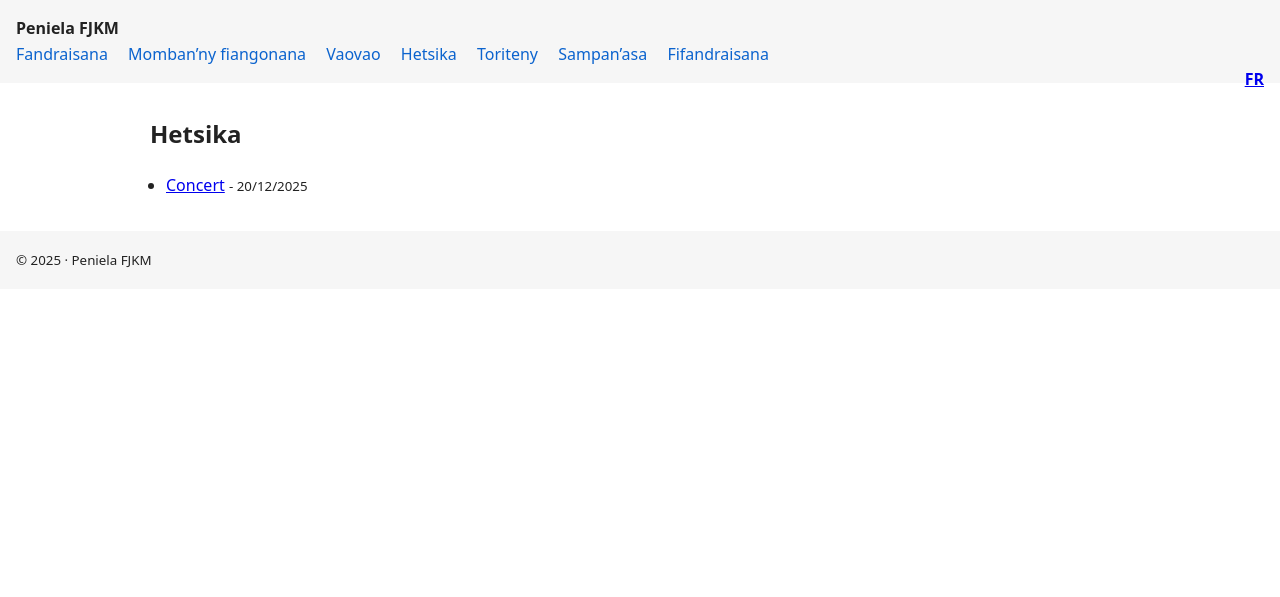
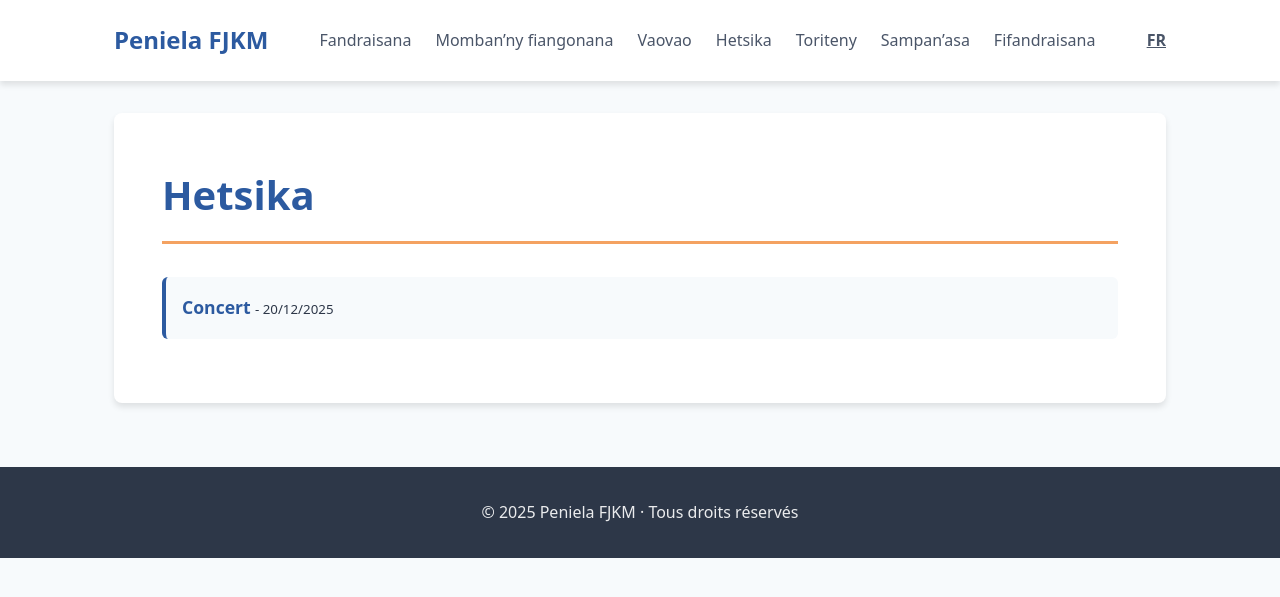
Before and after one commit to Ramaronera/fjkm-peniela, a Jekyll site: the page built from mg/hetsika.md, in a window 1280 px wide. Shown: the top 597 px of the page. Built offline with Jekyll 4.4.1, drawn with Linux system fonts in a browser that asks for light colours.

Commit message:
Refonte complète du design du site pour un look moderne et élégant
Améliorations majeures :
- CSS modernisé avec variables CSS, dégradés, ombres et animations
- Nouveau layout 'home' avec section hero pour les pages d'accueil
- Pages d'accueil redessinées avec contenu structuré (FR et MG)
- Header sticky avec navigation améliorée et effets hover
- Footer modernisé avec meilleure structure
- Design responsive pour mobile
- Système de cartes pour présenter les valeurs de l'église
- Palette de couleurs professionnelle (bleu primaire, orange secondaire)

Le site est maintenant plus attrayant, professionnel et moderne tout en
restant performant et accessible.

```diff
--- a/_includes/footer.html
+++ b/_includes/footer.html
@@ -1,3 +1,5 @@
 <footer class="site-footer">
-  <small>&copy; {{ site.time | date: "%Y" }} · {{ site.title }}</small>
+  <div class="container">
+    <p>&copy; {{ site.time | date: "%Y" }} {{ site.title }} · Tous droits réservés</p>
+  </div>
 </footer>
--- a/_includes/header.html
+++ b/_includes/header.html
@@ -1,5 +1,7 @@
 <header class="site-header">
-  <a class="brand" href="{{ '/' | append: page.lang | append: '/' | relative_url }}">{{ site.title }}</a>
-  {% include nav.html %}
-  {% include lang-switch.html %}
+  <div class="container">
+    <a class="brand" href="{{ '/' | append: page.lang | append: '/' | relative_url }}">{{ site.title }}</a>
+    {% include nav.html %}
+    {% include lang-switch.html %}
+  </div>
 </header>
--- a/assets/style.css
+++ b/assets/style.css
@@ -1,11 +1,310 @@
-:root { font-family: system-ui,-apple-system,Segoe UI,Roboto,Arial,sans-serif; }
-body { margin:0; color:#222; line-height:1.6; }
-.container { max-width: 980px; margin: 2rem auto; padding: 0 1rem; }
-.site-header,.site-footer { background:#f6f6f6; padding:1rem; }
-.brand { font-weight:700; color:#222; text-decoration:none; }
-.nav a { margin-right:1rem; text-decoration:none; color:#0b63ce; }
-.nav a:hover { text-decoration:underline; }
-.page h1, .list h1 { margin-top:0; }
-.lang { float:right; font-weight:600; }
-.list-items { padding-left:1rem; }
-.list-items li { margin:.25rem 0; }
+/* Variables */
+:root {
+  --primary-color: #2c5aa0;
+  --secondary-color: #f4a261;
+  --text-dark: #2d3748;
+  --text-light: #4a5568;
+  --bg-light: #f7fafc;
+  --bg-white: #ffffff;
+  --border-color: #e2e8f0;
+  --shadow: 0 4px 6px rgba(0,0,0,0.1);
+  --shadow-lg: 0 10px 25px rgba(0,0,0,0.15);
+}
+
+/* Base */
+* { box-sizing: border-box; }
+:root { font-family: system-ui, -apple-system, Segoe UI, Roboto, Arial, sans-serif; }
+body { margin: 0; color: var(--text-dark); line-height: 1.7; background: var(--bg-light); }
+
+/* Container */
+.container {
+  max-width: 1100px;
+  margin: 0 auto;
+  padding: 0 1.5rem;
+}
+
+/* Header */
+.site-header {
+  background: var(--bg-white);
+  padding: 1.25rem 0;
+  box-shadow: var(--shadow);
+  position: sticky;
+  top: 0;
+  z-index: 100;
+}
+
+.site-header .container {
+  display: flex;
+  align-items: center;
+  justify-content: space-between;
+  flex-wrap: wrap;
+  gap: 1rem;
+}
+
+.brand {
+  font-weight: 700;
+  font-size: 1.5rem;
+  color: var(--primary-color);
+  text-decoration: none;
+  transition: color 0.3s;
+}
+
+.brand:hover {
+  color: var(--secondary-color);
+}
+
+/* Navigation */
+.nav {
+  display: flex;
+  gap: 1.5rem;
+  align-items: center;
+  flex-wrap: wrap;
+}
+
+.nav a {
+  text-decoration: none;
+  color: var(--text-light);
+  font-weight: 500;
+  transition: color 0.3s;
+  position: relative;
+}
+
+.nav a:hover {
+  color: var(--primary-color);
+}
+
+.nav a::after {
+  content: '';
+  position: absolute;
+  bottom: -4px;
+  left: 0;
+  width: 0;
+  height: 2px;
+  background: var(--secondary-color);
+  transition: width 0.3s;
+}
+
+.nav a:hover::after {
+  width: 100%;
+}
+
+/* Language Switcher */
+.lang {
+  font-weight: 600;
+  color: var(--text-light);
+  display: flex;
+  gap: 0.5rem;
+  align-items: center;
+}
+
+.lang a {
+  padding: 0.4rem 0.8rem;
+  border-radius: 4px;
+  background: var(--bg-light);
+  transition: all 0.3s;
+}
+
+.lang a:hover {
+  background: var(--primary-color);
+  color: var(--bg-white);
+}
+
+/* Hero Section */
+.hero {
+  background: linear-gradient(135deg, var(--primary-color) 0%, #1e3a8a 100%);
+  color: var(--bg-white);
+  padding: 4rem 0;
+  text-align: center;
+  margin-bottom: 3rem;
+}
+
+.hero h1 {
+  font-size: 3rem;
+  margin: 0 0 1rem 0;
+  font-weight: 800;
+  line-height: 1.2;
+}
+
+.hero p {
+  font-size: 1.25rem;
+  margin: 0 0 2rem 0;
+  opacity: 0.95;
+  max-width: 700px;
+  margin-left: auto;
+  margin-right: auto;
+}
+
+.hero .btn {
+  display: inline-block;
+  padding: 0.875rem 2rem;
+  background: var(--secondary-color);
+  color: var(--bg-white);
+  text-decoration: none;
+  border-radius: 6px;
+  font-weight: 600;
+  transition: all 0.3s;
+  box-shadow: var(--shadow);
+}
+
+.hero .btn:hover {
+  transform: translateY(-2px);
+  box-shadow: var(--shadow-lg);
+  background: #e76f51;
+}
+
+/* Content Sections */
+.content-section {
+  background: var(--bg-white);
+  padding: 3rem 0;
+  margin-bottom: 2rem;
+  border-radius: 8px;
+  box-shadow: var(--shadow);
+}
+
+.content-section h2 {
+  color: var(--primary-color);
+  font-size: 2rem;
+  margin-top: 0;
+  margin-bottom: 1.5rem;
+  border-bottom: 3px solid var(--secondary-color);
+  padding-bottom: 0.5rem;
+  display: inline-block;
+}
+
+.content-section p {
+  color: var(--text-light);
+  font-size: 1.1rem;
+  line-height: 1.8;
+}
+
+/* Grid */
+.grid {
+  display: grid;
+  grid-template-columns: repeat(auto-fit, minmax(300px, 1fr));
+  gap: 2rem;
+  margin-top: 2rem;
+}
+
+.card {
+  background: var(--bg-white);
+  padding: 1.5rem;
+  border-radius: 8px;
+  border: 1px solid var(--border-color);
+  transition: all 0.3s;
+}
+
+.card:hover {
+  box-shadow: var(--shadow-lg);
+  transform: translateY(-4px);
+  border-color: var(--primary-color);
+}
+
+.card h3 {
+  color: var(--primary-color);
+  margin-top: 0;
+  font-size: 1.5rem;
+}
+
+.card p {
+  color: var(--text-light);
+  margin-bottom: 1rem;
+}
+
+/* Page Content */
+.page, .list {
+  background: var(--bg-white);
+  padding: 3rem;
+  border-radius: 8px;
+  box-shadow: var(--shadow);
+  margin: 2rem auto;
+}
+
+.page h1, .list h1 {
+  margin-top: 0;
+  color: var(--primary-color);
+  font-size: 2.5rem;
+  border-bottom: 3px solid var(--secondary-color);
+  padding-bottom: 0.75rem;
+}
+
+/* Lists */
+.list-items {
+  padding-left: 0;
+  list-style: none;
+}
+
+.list-items li {
+  margin: 1rem 0;
+  padding: 1rem;
+  background: var(--bg-light);
+  border-radius: 6px;
+  border-left: 4px solid var(--primary-color);
+  transition: all 0.3s;
+}
+
+.list-items li:hover {
+  background: var(--bg-white);
+  box-shadow: var(--shadow);
+  transform: translateX(4px);
+}
+
+.list-items a {
+  color: var(--primary-color);
+  text-decoration: none;
+  font-weight: 600;
+  font-size: 1.1rem;
+}
+
+.list-items a:hover {
+  color: var(--secondary-color);
+}
+
+/* Footer */
+.site-footer {
+  background: var(--text-dark);
+  color: var(--bg-white);
+  padding: 2rem 0;
+  text-align: center;
+  margin-top: 4rem;
+}
+
+.site-footer p {
+  margin: 0;
+  opacity: 0.9;
+}
+
+/* Responsive */
+@media (max-width: 768px) {
+  .site-header .container {
+    flex-direction: column;
+    align-items: flex-start;
+  }
+
+  .hero h1 {
+    font-size: 2rem;
+  }
+
+  .hero p {
+    font-size: 1rem;
+  }
+
+  .nav {
+    width: 100%;
+    flex-direction: column;
+    align-items: flex-start;
+    gap: 0.75rem;
+  }
+
+  .lang {
+    width: 100%;
+    justify-content: flex-start;
+  }
+
+  .page, .list {
+    padding: 1.5rem;
+  }
+
+  .grid {
+    grid-template-columns: 1fr;
+  }
+}
```
Also changed, not shown: _layouts/home.html (added, +72 -0 lines), fr/index.md (+4 -3 lines), mg/index.md (+4 -3 lines).
